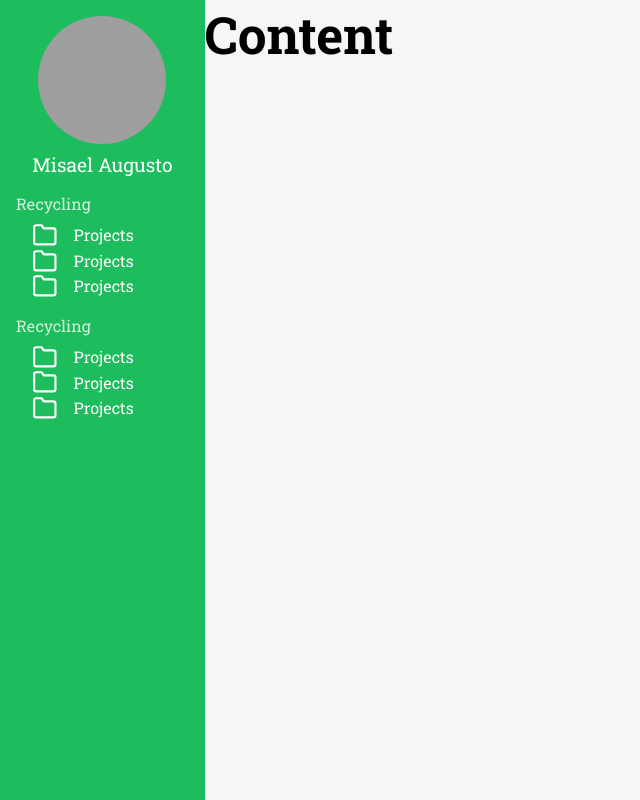
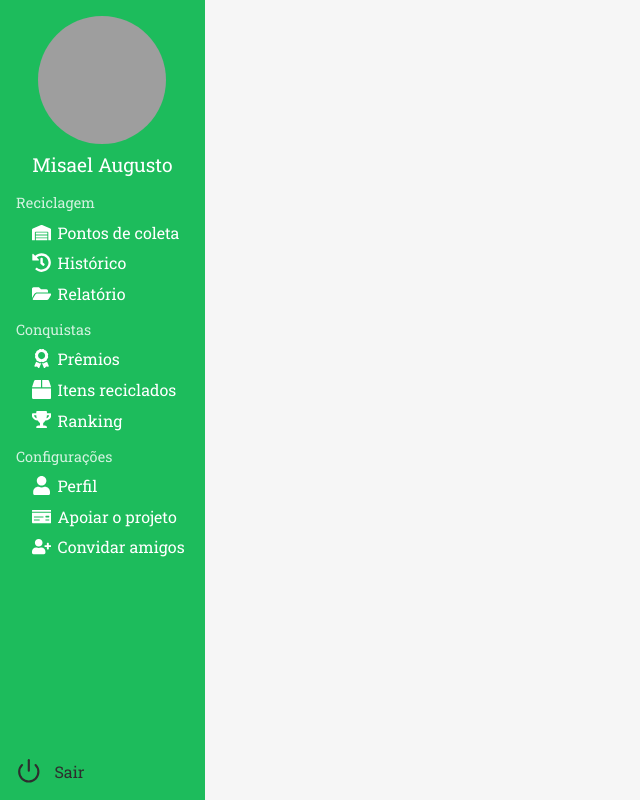
Before and after one commit to MisaelAugusto/recycle-it-web, a React (Create React App) app in the folder web/: page /recycler/dashboard in a window 1280 px wide. Shown: the whole page, without its empty margins (0-640 px from the left). Built offline with nearby package versions, Linux system fonts and the light colour scheme; grey boxes are pictures that could not be loaded; the HTML template or start-up script is replaced by a standard one.

Commit message:
Add sidebar links to recycler dashboard

```diff
--- a/web/package.json
+++ b/web/package.json
@@ -11,6 +11,7 @@
     "@types/react": "^16.9.0",
     "@types/react-dom": "^16.9.0",
     "axios": "^0.21.0",
+    "polished": "^4.0.3",
     "react": "^16.13.1",
     "react-dom": "^16.13.1",
     "react-icons": "^3.11.0",
--- /dev/null
+++ b/web/src/pages/RecyclerDashboard/CollectPoints/index.tsx
@@ -0,0 +1,13 @@
+import React from 'react';
+
+import { Container } from './styles';
+
+const CollectPoints: React.FC = () => {
+  return (
+    <Container>
+      <h1>Collect Points</h1>
+    </Container>
+  );
+};
+
+export default CollectPoints;
--- /dev/null
+++ b/web/src/pages/RecyclerDashboard/CollectPoints/styles.ts
@@ -0,0 +1,6 @@
+import styled from 'styled-components';
+
+export const Container = styled.div`
+  flex: 1;
+  background-color: #f69000;
+`;
--- a/web/src/pages/RecyclerDashboard/index.tsx
+++ b/web/src/pages/RecyclerDashboard/index.tsx
@@ -1,5 +1,19 @@
 import React from 'react';
-import { FiFolder } from 'react-icons/fi';
+import { BrowserRouter as Router, Route, Switch } from 'react-router-dom';
+import {
+  FaAward,
+  FaBox,
+  FaTrophy,
+  FaWarehouse,
+  FaHistory,
+  FaFolderOpen,
+  FaUser,
+  FaUserPlus,
+  FaMoneyCheck
+} from 'react-icons/fa';
+import { FiPower } from 'react-icons/fi';
+
+import CollectPoints from './CollectPoints';
 
 import {
   Container,
@@ -8,11 +22,22 @@ import {
   Menu,
   MenuCategory,
   MenuItem,
+  Logout,
   Content
 } from './styles';
 
+const currentPath = '/recycler/dashboard';
+
+const routes = [
+  {
+    path: `${currentPath}/collect-points`,
+    component: () => <CollectPoints />
+  }
+];
+
 const RecyclerDashboard: React.FC = () => {
   return (
+    <Router>
       <Container>
         <SideBar>
           <Profile>
@@ -24,41 +49,74 @@ const RecyclerDashboard: React.FC = () => {
           </Profile>
           <Menu>
             <MenuCategory>
-            <p>Recycling</p>
-            <MenuItem to="/">
-              <FiFolder />
-              <p>Projects</p>
+              <p>Reciclagem</p>
+
+              <MenuItem to={`${currentPath}/collect-points`}>
+                <FaWarehouse />
+                <p>Pontos de coleta</p>
               </MenuItem>
               <MenuItem to="/">
-              <FiFolder />
-              <p>Projects</p>
+                <FaHistory />
+                <p>Histórico</p>
               </MenuItem>
               <MenuItem to="/">
-              <FiFolder />
-              <p>Projects</p>
+                <FaFolderOpen />
+                <p>Relatório</p>
               </MenuItem>
             </MenuCategory>
             <MenuCategory>
-            <p>Recycling</p>
+              <p>Conquistas</p>
+
               <MenuItem to="/">
-              <FiFolder />
-              <p>Projects</p>
+                <FaAward />
+                <p>Prêmios</p>
               </MenuItem>
               <MenuItem to="/">
-              <FiFolder />
-              <p>Projects</p>
+                <FaBox />
+                <p>Itens reciclados</p>
               </MenuItem>
               <MenuItem to="/">
-              <FiFolder />
-              <p>Projects</p>
+                <FaTrophy />
+                <p>Ranking</p>
+              </MenuItem>
+            </MenuCategory>
+            <MenuCategory>
+              <p>Configurações</p>
+
+              <MenuItem to="/">
+                <FaUser />
+                <p>Perfil</p>
+              </MenuItem>
+              <MenuItem to="/">
+                <FaMoneyCheck />
+                <p>Apoiar o projeto</p>
+              </MenuItem>
+              <MenuItem to="/">
+                <FaUserPlus />
+                <p>Convidar amigos</p>
               </MenuItem>
             </MenuCategory>
           </Menu>
+          <Logout>
+            <FiPower />
+            <p>Sair</p>
+          </Logout>
         </SideBar>
         <Content>
-        <h1>Content</h1>
+          <Switch>
+            {routes.map(route => {
+              return (
+                <Route
+                  key={route.path}
+                  path={route.path}
+                  children={<route.component />}
+                />
+              );
+            })}
+          </Switch>
         </Content>
       </Container>
+    </Router>
   );
 };
 
--- a/web/src/pages/RecyclerDashboard/styles.ts
+++ b/web/src/pages/RecyclerDashboard/styles.ts
@@ -1,5 +1,6 @@
+import styled from 'styled-components';
 import { Link } from 'react-router-dom';
-import styled from 'styled-components';
+import { shade } from 'polished';
 
 export const Container = styled.div`
   height: 100vh;
@@ -7,8 +8,8 @@ export const Container = styled.div`
 `;
 export const SideBar = styled.div`
   width: 12.8rem;
+  padding: 1rem;
   color: #ffffff;
-  padding: 1rem;
   background-color: #1dbc5c;
 `;
 
@@ -36,8 +37,8 @@ export const MenuCategory = styled.div`
 
   > p {
     opacity: 0.8;
-    font-size: 1rem;
-    margin-bottom: 0.5rem;
+    font-size: 0.9rem;
+    margin-bottom: 0.6rem;
   }
 `;
 
@@ -52,7 +53,38 @@ export const MenuItem = styled(Link)`
   }
 
   svg {
-    margin: 0 1rem;
+    width: 1.2rem;
+    height: 1.2rem;
+    margin: 0 0.4rem 0 1rem;
+  }
+
+  & + a {
+    margin-top: 0.6rem;
+  }
+
+  &:hover {
+    color: ${shade(0.05, '#ffffff')};
+  }
+`;
+
+export const Logout = styled.button`
+  border: 0;
+  bottom: 1rem;
+  display: flex;
+  color: #2e2e2e;
+  font-size: 1rem;
+  background: none;
+  position: absolute;
+  align-items: center;
+
+  svg {
+    width: 1.6rem;
+    height: 1.6rem;
+    margin-right: 0.8rem;
+  }
+
+  &:hover {
+    color: ${shade(0.8, '#2e2e2e')};
   }
 `;
 
--- a/web/src/styles/global.ts
+++ b/web/src/styles/global.ts
@@ -10,7 +10,7 @@ export default createGlobalStyle`
 
   body {
     color: #000000;
-    background: #fafafa;
+    background: #f6f6f6;
     -webkit-font-smoothing: antialiased;
   }
 
```
Also changed, not shown: web/.eslintrc.json, 1 other file (tests, documents, lock files or other folders). Lines whose indentation alone changed are shown as unchanged.
